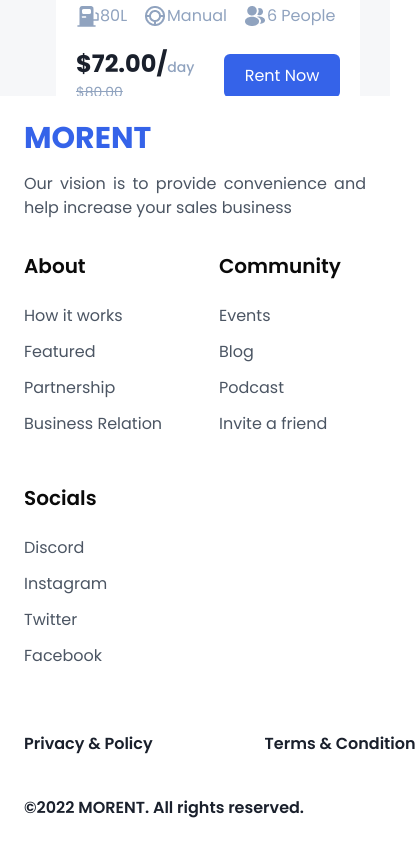
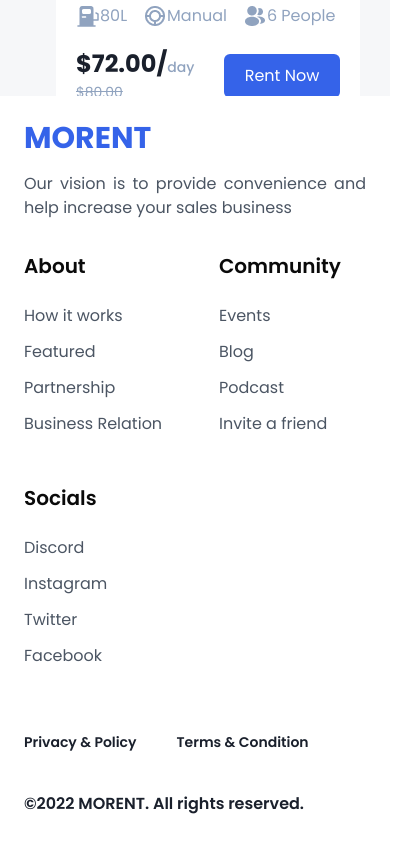
Before and after one commit to Umm-e-Hani02/figma-to-nextjs-hackathon-challenge, a Next.js app: page /detail in a window 390 px wide. Shown: the part 2500-3344 px from the top of the page, 416 px wide, since content can reach past the window. Built offline with nearby package versions, Linux system fonts and the light colour scheme.

Commit message:
Converted Figma design to responsive Next.js app

```diff
--- a/src/components/Footer.tsx
+++ b/src/components/Footer.tsx
@@ -1,62 +1,8 @@
-// export default function Footer() {
-//   return (
-//     <footer className="max-w-[1440px] h-[480px] flex flex-col m-auto justify-center p-14">
-//       <div className="justify-between flex gap-[450px]">
-//         <div className="w-[292px] h-[108px]">
-//           <h1 className="text-[#3563E9] text-3xl font-bold">MORENT</h1>
-//           <p className="text-gray-600 text-justify">
-//             Our vision is to provide convenience and help increase your sales
-//             business
-//           </p>
-//         </div>
-//         <div className="flex gap-6">
-//           <div className="w-[152px] h-[244px]">
-//             <h2 className="text-xl font-semibold">About</h2>
-//             <div className="pt-3">
-//               <p className="text-gray-600 pt-3">How it works</p>
-//               <p className="text-gray-600 pt-3">Featured</p>
-//               <p className="text-gray-600 pt-3">Partnership</p>
-//               <p className="text-gray-600 pt-3">Business Relation</p>
-//             </div>
-//           </div>
-//           <div className="w-[152px] h-[244px]">
-//             <h2 className="text-xl font-semibold">Community</h2>
-//             <div className="pt-3">
-//               <p className="text-gray-600 pt-3">Events</p>
-//               <p className="text-gray-600 pt-3">Blog</p>
-//               <p className="text-gray-600 pt-3">Podcast</p>
-//               <p className="text-gray-600 pt-3">Invite a friend</p>
-//             </div>
-//           </div>
-//           <div className="w-[152px] h-[244px]">
-//             <h2 className="text-xl font-semibold">Socials</h2>
-//             <div className="pt-3">
-//               <p className="text-gray-600 pt-3">Discord</p>
-//               <p className="text-gray-600 pt-3">Instagram</p>
-//               <p className="text-gray-600 pt-3">Twitter</p>
-//               <p className="text-gray-600 pt-3">Facebook</p>
-//             </div>
-//           </div>
-//         </div>
-//       </div>
-//       <div className="border-t border-t-gray-400 mt-8 pt-4 flex flex-col md:flex-row justify-between items-center">
-//         <p className="text-[#1A202C] text-center md:text-left font-semibold">
-//           &copy;2022 MORENT. All rights reserved.
-//         </p>
-//         <div className="flex items-center gap-6 mt-4 md:mt-0">
-//           <p className="text-[#1A202C] font-semibold">Privacy & Policy</p>
-//           <p className="text-[#1A202C] font-semibold">Terms & Condition</p>
-//         </div>
-//       </div>
-//     </footer>
-//   );
-// }
-
 export default function Footer() {
   return (
     <footer className="w-full max-w-[1440px] flex flex-col mx-auto p-6 md:p-14">
       {/* Top Section */}
-      <div className="flex flex-col lg:flex-row lg:justify-between lg:gap-[]">
+      <div className="flex flex-col lg:flex-row lg:justify-between">
         {/* Logo Section */}
         <div className="w-full lg:w-[292px] mb-8 lg:mb-0">
           <h1 className="text-[#3563E9] text-3xl font-bold">MORENT</h1>
@@ -99,12 +45,13 @@ export default function Footer() {
           </div>
         </div>
       </div>
+
       {/* Bottom Section */}
       <div className="md:border-t md:border-t-gray-400 mt-8 pt-4 flex md:flex-row justify-between md:items-center flex-col-reverse text-nowrap">
         <p className="text-[#1A202C] text-left font-semibold pt-10 md:pt-0">
           &copy;2022 MORENT. All rights reserved.
         </p>
-        <div className="flex items-center gap-28 md:gap-6 mt-4 md:mt-0 text-nowrap ">
+        <div className="flex items-center gap-10 md:gap-6 mt-4 md:mt-0 text-nowrap text-sm md:text-base">
           <p className="text-[#1A202C] font-semibold">Privacy & Policy</p>
           <p className="text-[#1A202C] font-semibold">Terms & Condition</p>
         </div>
```
